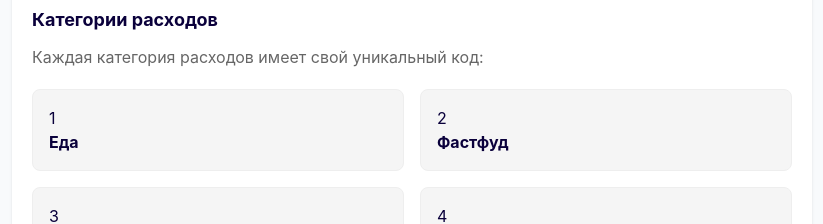
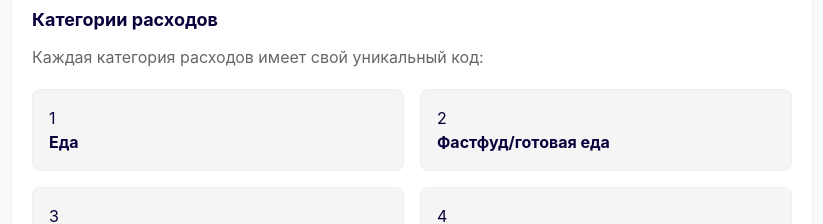
Before and after one commit to vladcyb/pay-stat-react, a React (Vite) app: page / in a window 1280 px wide. Shown: the part 1460-1684 px from the top of the page, without its empty margins (228-1051 px from the left). Built offline with nearby package versions, Linux system fonts and the light colour scheme.

Commit message:
update categories

```diff
--- a/src/shared/constants/categoryMap.ts
+++ b/src/shared/constants/categoryMap.ts
@@ -36,7 +36,7 @@ export const categoryMap: Record<CategoryMapIndex, ValueType> = {
     color: '#FF6633',
   },
   '2': {
-    name: 'Фастфуд',
+    name: 'Фастфуд/готовая еда',
     color: '#FFB399',
   },
   '3': {
```
